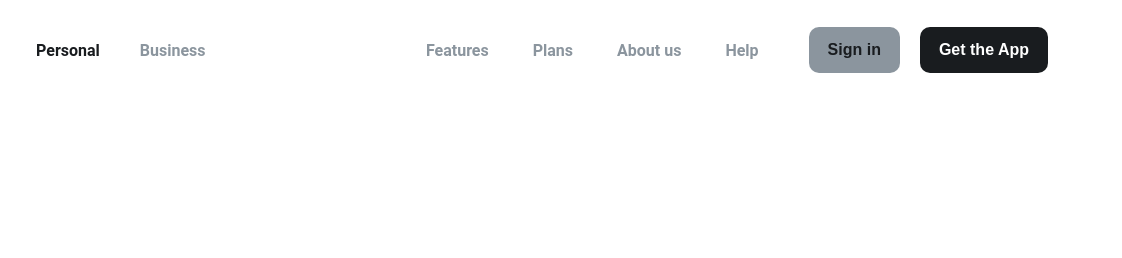
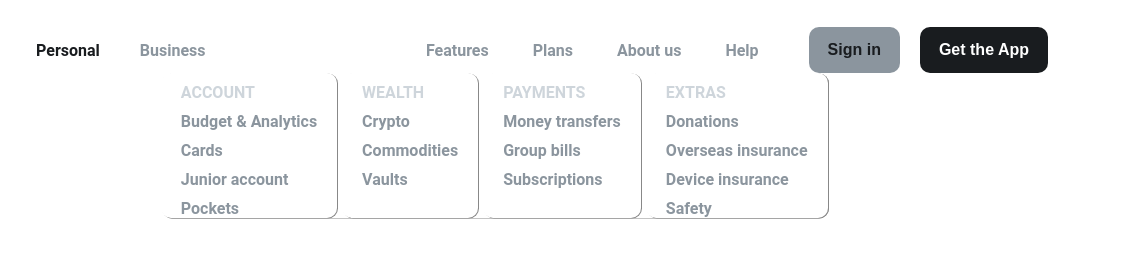
Before and after one commit to giordanovita/js-html-css-revolut, a plain HTML site: page index.html in a window 1280 px wide. Both pictures are taken after a click on the link "Features". Shown: the full height of the page, 158-1280 px from the left. Drawn offline with nearby package versions, Linux system fonts and the light colour scheme.

Commit message:
ex complete

```diff
--- a/index.html
+++ b/index.html
@@ -38,7 +38,7 @@
             <div class="right-side">
                 <ul class="nav-list">
 
-                    <li>
+                    <li class="features">
                         <a href="#">Features</a>
                     </li>
                     <li class="plans">
@@ -69,7 +69,72 @@
 
         </nav>
         <div class="dropdouwn-section">
+            <ul class="features-list">
+                <ul>
+                    <li>ACCOUNT</li>
+                    <li>
+                        <a href="#">Budget & Analytics</a>
+                    </li>
+                    <li>
+                        <a href="#">Cards</a>
+                    </li>
+                    <li>
+                        <a href="#">Junior account</a>
+                    </li>
+                    <li>
+                        <a href="#">Pockets</a>
+                    </li>
+                </ul>
 
+                <ul>
+                    <li>WEALTH</li>
+
+                    <li>
+                        <a href="#">Crypto</a>
+                    </li>
+                    <li>
+                        <a href="#">Commodities</a>
+                    </li>
+                    <li>
+                        <a href="#">Vaults</a>
+                    </li>
+                </ul>
+
+                <ul>
+                    <li>PAYMENTS</li>
+
+                    <li>
+                        <a href="#">Money transfers</a>
+                    </li>
+                    <li>
+                        <a href="#">Group bills</a>
+                    </li>
+                    <li>
+                        <a href="#">Subscriptions</a>
+                    </li>
+                </ul>
+
+                <ul>
+                    <li>EXTRAS</li>
+
+                    <li>
+                        <a href="#">Donations</a>
+                    </li>
+                    <li>
+                        <a href="#">Overseas insurance</a>
+                    </li>
+                    <li>
+                        <a href="#">Device insurance</a>
+                    </li>
+                    <li>
+                        <a href="#">Safety</a>
+                    </li>
+                </ul>
+
+
+
+
+            </ul>
             <ul  class="help-list" >
                 <li>
                     <a href="#">Help centre</a>
--- a/main.css
+++ b/main.css
@@ -138,3 +138,21 @@ header li a:hover{
     top: 70%;
     display: none;
 }
+
+.dropdouwn-section .features-list {
+    display: grid;
+    gap: 5px;
+    grid-auto-flow: column;
+    position: absolute;
+    right: 20%;
+    top: 73%;
+    visibility: hidden;
+
+}
+
+
+
+.dropdouwn-section .features-list ul li:first-child{
+    color: rgb(206, 213, 219);
+    font-weight: 600;
+}
--- a/script.js
+++ b/script.js
@@ -17,27 +17,39 @@ function dropper(){
         $('.plans-list').show();
     })
 
+    $('.features').hover(function(){
+
+        $('.features-list').show();
+    })
+
 
 
     $(".help").hover(function(){
         $(".help-list").css("visibility","visible");
       });
-      $(".about, .plans").hover(function() {
+      $(".about, .plans, .features").hover(function() {
           $(".help-list").css("visibility","hidden");
       });
 
       $(".about").hover(function(){
         $(".about-list").css("visibility","visible");
       });
-     $(".help, .plans").hover(function() {
+     $(".help, .plans, .features").hover(function() {
           $(".about-list").css("visibility","hidden");
       });
 
       $(".plans").hover(function(){
         $(".plans-list").css("visibility","visible");
       });
-     $(".help, .about").hover(function() {
+     $(".help, .about, .features").hover(function() {
           $(".plans-list").css("visibility","hidden");
+      });
+
+      $(".features").hover(function(){
+        $(".features-list").css("visibility","visible");
+      });
+     $(".help, .about, .plans").hover(function() {
+          $(".features-list").css("visibility","hidden");
       });
 
 
@@ -48,7 +60,7 @@ function closer(){
 
     $('html').click(function(){
 
-        $('.help-list, .about-list, .plans-list ').hide();
+        $('.help-list, .about-list, .plans-list, .features-list ').hide();
     })
 }
 
```
